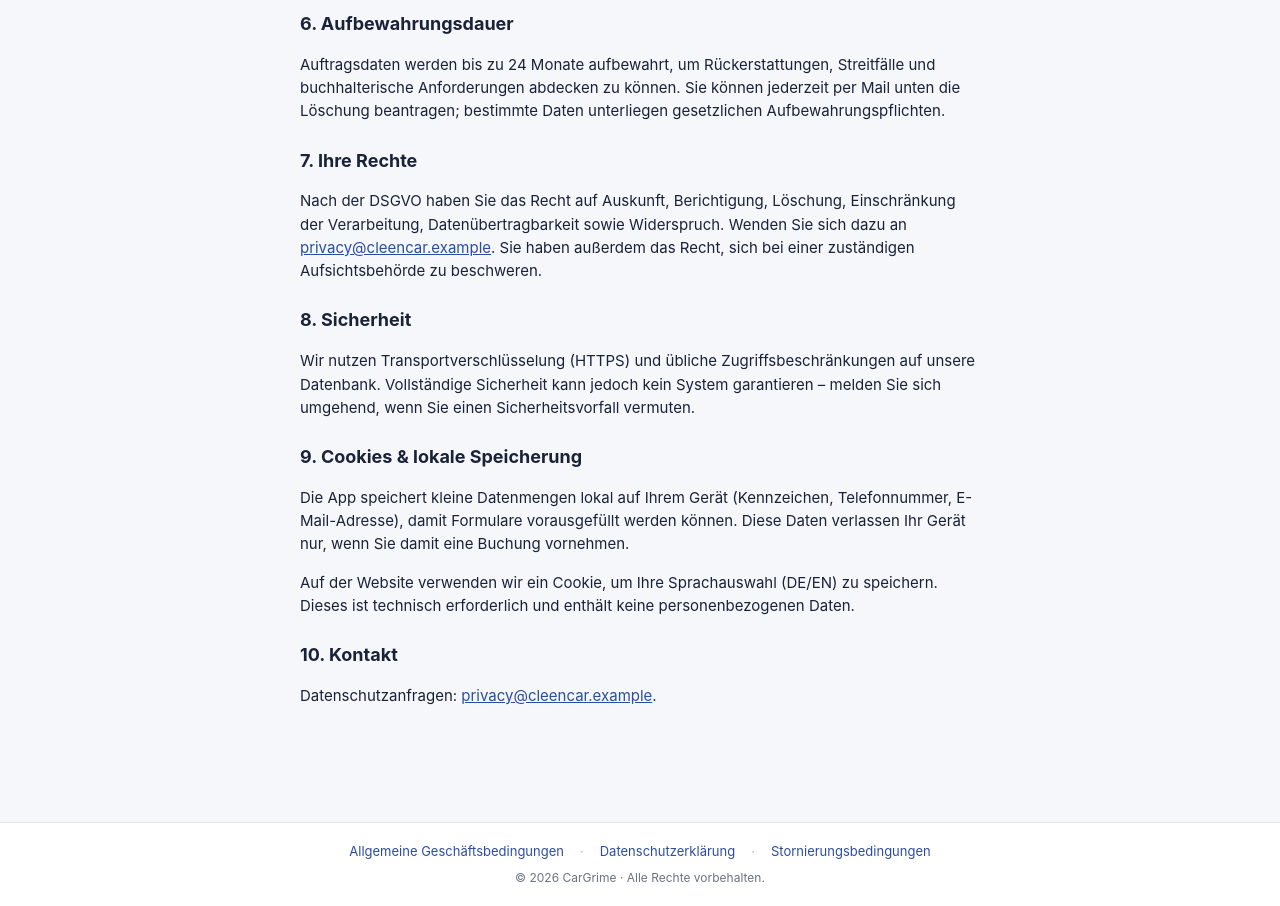
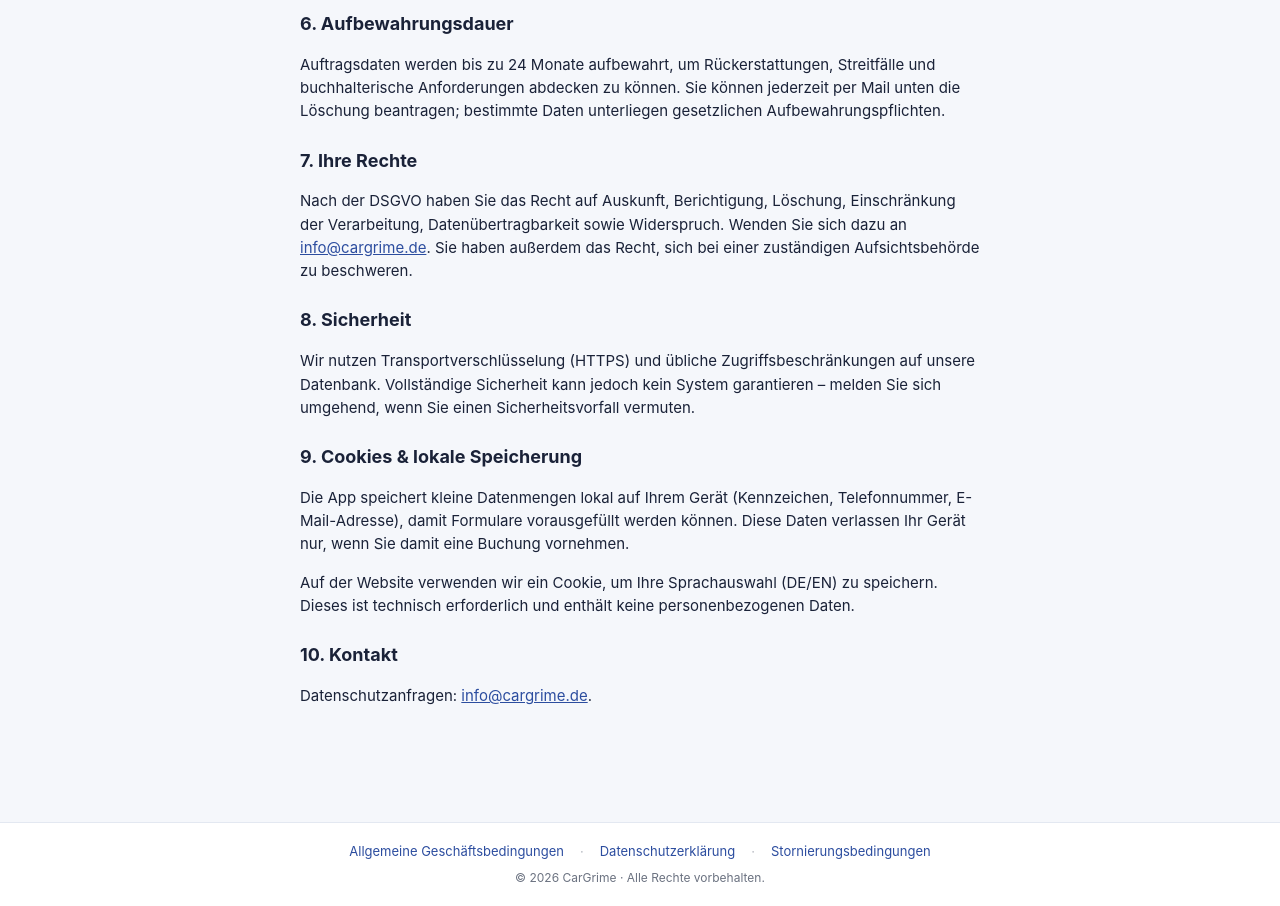
Before and after one commit to ziggigeorgiev/clean-car-app, a FastAPI app: page /privacy in a window 1280 px wide. Shown: the part 975-1881 px from the top of the page. Run offline with FastAPI, Linux system fonts and the light colour scheme.

Commit message:
email connect

```diff
--- a/backend/app/email_service.py
+++ b/backend/app/email_service.py
@@ -43,7 +43,7 @@ BERLIN_TZ = ZoneInfo("Europe/Berlin")
 PUBLIC_BASE_URL = os.getenv("PUBLIC_BASE_URL", "https://clean-car-app.onrender.com").rstrip("/")
 
 # Where cleaner notifications go.
-CLEANER_NOTIFY_EMAIL = os.getenv("CLEANER_NOTIFY_EMAIL", "info@cleen.de")
+CLEANER_NOTIFY_EMAIL = os.getenv("CLEANER_NOTIFY_EMAIL", "info@cargrime.de")
 
 # Duration of a booking slot (must match BOOKING_DURATION_MINUTES on the
 # mobile side; used to compute calendar event end times).
--- a/backend/templates/cancellation.html
+++ b/backend/templates/cancellation.html
@@ -26,7 +26,7 @@
   <p>Aus Sicherheitsgründen kann auch der Reiniger vor Ort von einer Reinigung absehen oder den Termin verschieben (z. B. ungeeignete Wetterbedingungen, unsicherer Parkplatz). In diesem Fall fällt ebenfalls keine Gebühr an.</p>
 
   <h2>7. So stornieren Sie</h2>
-  <p>Öffnen Sie die Buchung in der App und nutzen Sie die Stornofunktion, oder schreiben Sie uns an <a href="mailto:support@cleencar.example">support@cleencar.example</a>.</p>
+  <p>Öffnen Sie die Buchung in der App und nutzen Sie die Stornofunktion, oder schreiben Sie uns an <a href="mailto:info@cargrime.de">info@cargrime.de</a>.</p>
 
   <h2>8. Rückerstattungen</h2>
   <p>Rückerstattungen für bereits gezahlte Buchungen werden binnen 5 Werktagen auf das ursprüngliche Zahlungsmittel erstattet.</p>
@@ -53,7 +53,7 @@
   <p>For safety reasons the cleaner on site may also decline or reschedule a cleaning (e.g. unsafe weather, unsafe parking). No fee applies in that case either.</p>
 
   <h2>7. How to cancel</h2>
-  <p>Open the booking in the app and use the cancel option, or contact us at <a href="mailto:support@cleencar.example">support@cleencar.example</a>.</p>
+  <p>Open the booking in the app and use the cancel option, or contact us at <a href="mailto:info@cargrime.de">info@cargrime.de</a>.</p>
 
   <h2>8. Refunds</h2>
   <p>Refunds for already-paid bookings are processed to the original payment method within 5 business days.</p>
--- a/backend/templates/privacy.html
+++ b/backend/templates/privacy.html
@@ -25,7 +25,7 @@
   <p>Auftragsdaten werden bis zu 24 Monate aufbewahrt, um Rückerstattungen, Streitfälle und buchhalterische Anforderungen abdecken zu können. Sie können jederzeit per Mail unten die Löschung beantragen; bestimmte Daten unterliegen gesetzlichen Aufbewahrungspflichten.</p>
 
   <h2>7. Ihre Rechte</h2>
-  <p>Nach der DSGVO haben Sie das Recht auf Auskunft, Berichtigung, Löschung, Einschränkung der Verarbeitung, Datenübertragbarkeit sowie Widerspruch. Wenden Sie sich dazu an <a href="mailto:privacy@cleencar.example">privacy@cleencar.example</a>. Sie haben außerdem das Recht, sich bei einer zuständigen Aufsichtsbehörde zu beschweren.</p>
+  <p>Nach der DSGVO haben Sie das Recht auf Auskunft, Berichtigung, Löschung, Einschränkung der Verarbeitung, Datenübertragbarkeit sowie Widerspruch. Wenden Sie sich dazu an <a href="mailto:info@cargrime.de">info@cargrime.de</a>. Sie haben außerdem das Recht, sich bei einer zuständigen Aufsichtsbehörde zu beschweren.</p>
 
   <h2>8. Sicherheit</h2>
   <p>Wir nutzen Transportverschlüsselung (HTTPS) und übliche Zugriffsbeschränkungen auf unsere Datenbank. Vollständige Sicherheit kann jedoch kein System garantieren – melden Sie sich umgehend, wenn Sie einen Sicherheitsvorfall vermuten.</p>
@@ -35,7 +35,7 @@
   <p>Auf der Website verwenden wir ein Cookie, um Ihre Sprachauswahl (DE/EN) zu speichern. Dieses ist technisch erforderlich und enthält keine personenbezogenen Daten.</p>
 
   <h2>10. Kontakt</h2>
-  <p>Datenschutzanfragen: <a href="mailto:privacy@cleencar.example">privacy@cleencar.example</a>.</p>
+  <p>Datenschutzanfragen: <a href="mailto:info@cargrime.de">info@cargrime.de</a>.</p>
 
 {% else %}
 
@@ -58,7 +58,7 @@
   <p>Order records are retained for up to 24 months to support refunds, disputes and accounting. You can request deletion at any time using the contact below; some data may be retained where required by law.</p>
 
   <h2>7. Your rights</h2>
-  <p>Under the EU GDPR you have rights to access, correct, delete, restrict, port, or object to processing of your personal data. To exercise any of these rights contact <a href="mailto:privacy@cleencar.example">privacy@cleencar.example</a>. You also have the right to complain to a competent supervisory authority.</p>
+  <p>Under the EU GDPR you have rights to access, correct, delete, restrict, port, or object to processing of your personal data. To exercise any of these rights contact <a href="mailto:info@cargrime.de">info@cargrime.de</a>. You also have the right to complain to a competent supervisory authority.</p>
 
   <h2>8. Security</h2>
   <p>We use encryption in transit (HTTPS) and standard access controls on our database. No system is perfectly secure; please contact us immediately if you suspect a security issue.</p>
@@ -68,7 +68,7 @@
   <p>On the website we use one cookie to remember your language choice (DE/EN). It is strictly necessary and contains no personal data.</p>
 
   <h2>10. Contact</h2>
-  <p>For privacy-related questions: <a href="mailto:privacy@cleencar.example">privacy@cleencar.example</a>.</p>
+  <p>For privacy-related questions: <a href="mailto:info@cargrime.de">info@cargrime.de</a>.</p>
 
 {% endif %}
 {% endblock %}
--- a/backend/templates/terms.html
+++ b/backend/templates/terms.html
@@ -61,7 +61,7 @@
   <p>Es gilt deutsches Recht unter Ausschluss des UN-Kaufrechts. Gerichtsstand ist, soweit zulässig, München.</p>
 
   <h2>15. Kontakt</h2>
-  <p>Fragen? Schreiben Sie uns an <a href="mailto:support@cleencar.example">support@cleencar.example</a>.</p>
+  <p>Fragen? Schreiben Sie uns an <a href="mailto:info@cargrime.de">info@cargrime.de</a>.</p>
 
 {% else %}
 
@@ -120,7 +120,7 @@
   <p>These Terms are governed by the laws of Germany, excluding the UN Convention on Contracts for the International Sale of Goods. To the extent permitted, exclusive jurisdiction is Munich, Germany.</p>
 
   <h2>15. Contact</h2>
-  <p>Questions? Reach us at <a href="mailto:support@cleencar.example">support@cleencar.example</a>.</p>
+  <p>Questions? Reach us at <a href="mailto:info@cargrime.de">info@cargrime.de</a>.</p>
 
 {% endif %}
 {% endblock %}
```
Also changed, not shown: 1 other file.
